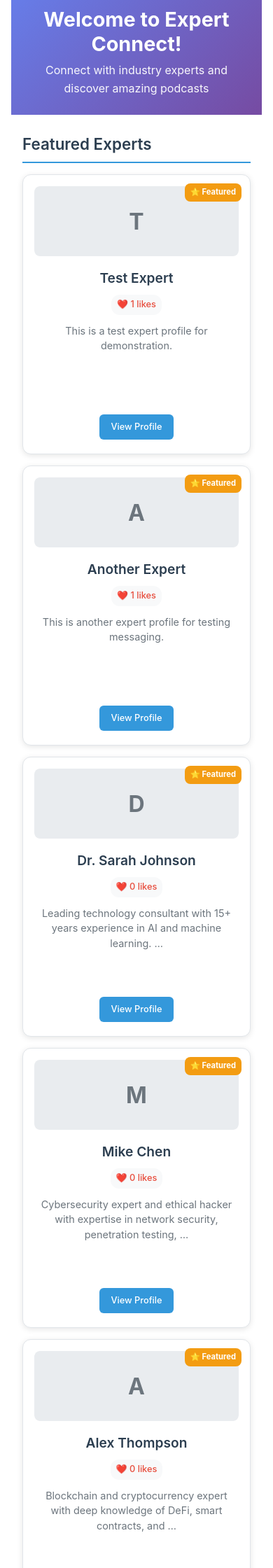
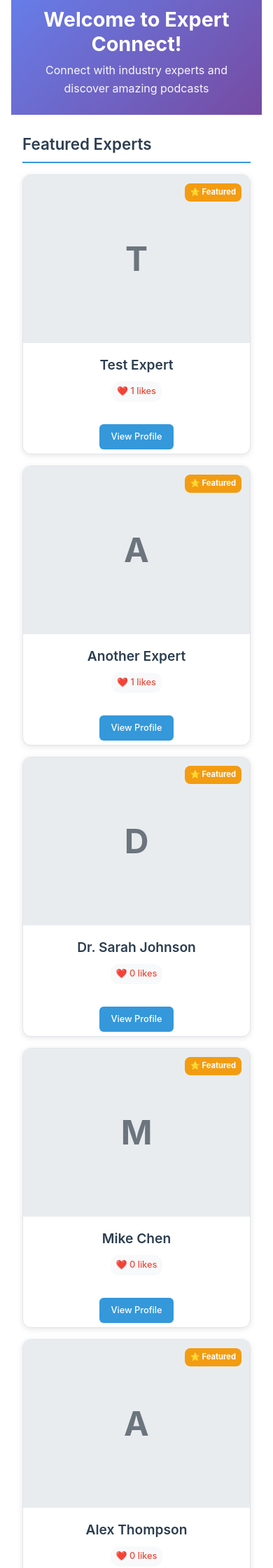
Before and after one commit to behzad17/newexperts, a Django app: page / in a window 390 px wide. Shown: the part 351-2591 px from the top of the page at 70% size. Run offline with Django 5.2, Linux system fonts and the light colour scheme; data comes from the database, SQL or seed files in the repository.

Commit message:
Fix mobile featured expert cards: full image layout with 60% height, content below

```diff
--- a/expert_connect/templates/home.html
+++ b/expert_connect/templates/home.html
@@ -193,12 +193,12 @@
     margin-bottom: 2rem;
   }
 
-  /* Mobile Cards - Fixed Layout */
+  /* Mobile Cards - Full Image Layout */
   .featured-card {
     background: white;
     border-radius: 12px;
     box-shadow: 0 2px 8px rgba(0, 0, 0, 0.1);
-    padding: 1rem;
+    padding: 0;
     transition: transform 0.2s ease, box-shadow 0.2s ease;
     border: 1px solid #e1e5e9;
     position: relative;
@@ -209,19 +209,19 @@
     max-height: 400px;
   }
 
-  /* Image takes 25% of card height */
+  /* Mobile: Image takes full width and 60% height */
   .card-image {
     width: 100%;
-    height: 25%;
-    min-height: 100px;
-    border-radius: 8px;
+    height: 60%;
+    min-height: 240px;
+    border-radius: 0;
     overflow: hidden;
     background-color: #f8f9fa;
     display: flex;
     align-items: center;
     justify-content: center;
     flex-shrink: 0;
-    margin-bottom: 1rem;
+    margin-bottom: 0;
   }
 
   .profile-img {
@@ -234,21 +234,22 @@
     width: 100%;
     height: 100%;
     background-color: #e9ecef;
-    border-radius: 8px;
+    border-radius: 0;
     display: flex;
     align-items: center;
     justify-content: center;
     color: #6c757d;
-    font-size: 2rem;
+    font-size: 3rem;
     font-weight: bold;
   }
 
-  /* Content takes remaining 75% */
+  /* Content takes remaining 40% */
   .card-content {
     flex: 1;
     display: flex;
     flex-direction: column;
     min-height: 0;
+    padding: 1rem;
   }
 
   .featured-card::before {
@@ -326,7 +327,7 @@
     font-size: 0.9rem;
     overflow: hidden;
     display: -webkit-box;
-    -webkit-line-clamp: 3;
+    -webkit-line-clamp: 2;
     -webkit-box-orient: vertical;
     word-wrap: break-word;
     overflow-wrap: break-word;
@@ -448,9 +449,21 @@
       max-height: 400px;
     }
 
+    /* Tablet: Image takes 25% height */
     .card-image {
       height: 25%;
       min-height: 120px;
+      border-radius: 8px;
+      margin-bottom: 1rem;
+    }
+
+    .profile-placeholder {
+      border-radius: 8px;
+      font-size: 2rem;
+    }
+
+    .card-content {
+      padding: 0;
     }
 
     .btn {
```
